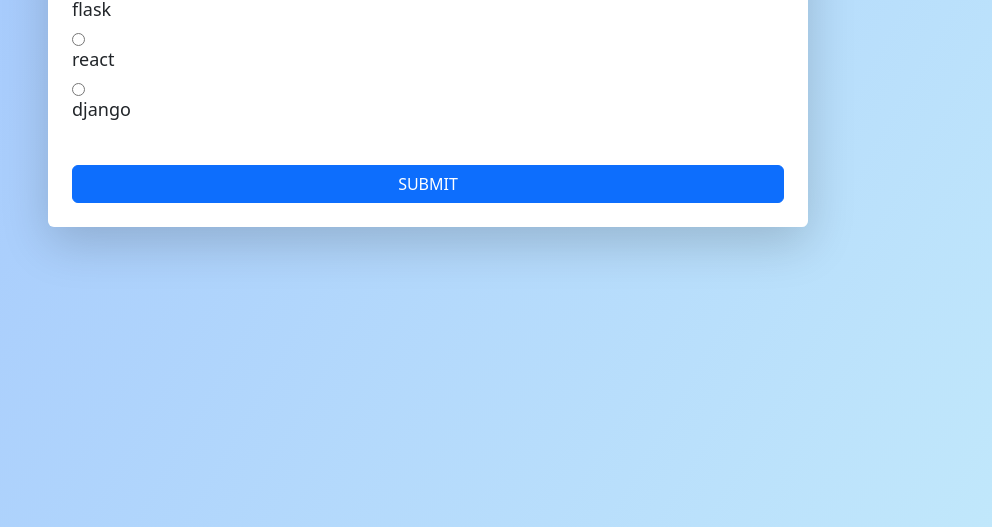
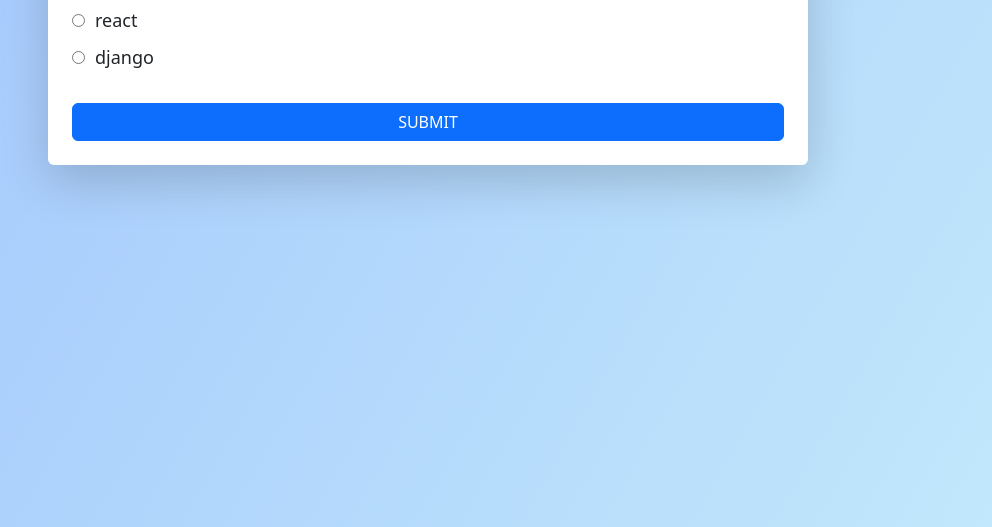
Before and after one commit to yedoti-sandhya/Quiz, a plain HTML site: page index.html in a window 1280 px wide. Shown: the part 273-800 px from the top of the page, without its empty margins (212-1204 px from the left). Drawn offline with nearby package versions, Linux system fonts and the light colour scheme.

Commit message:
Update style.css

```diff
--- a/style.css
+++ b/style.css
@@ -29,6 +29,20 @@
   margin-bottom: 10px;
 }
 
+
+.option-row {
+  display: flex;
+  align-items: center;
+  margin-bottom: 10px;
+}
+
+.option-row input[type="radio"] {
+  margin-right: 10px;
+}
+
+.option-row label {
+  margin: 0;
+}
 /* Responsive Design */
 @media (max-width: 768px) {
   .col-md-8 {
```
